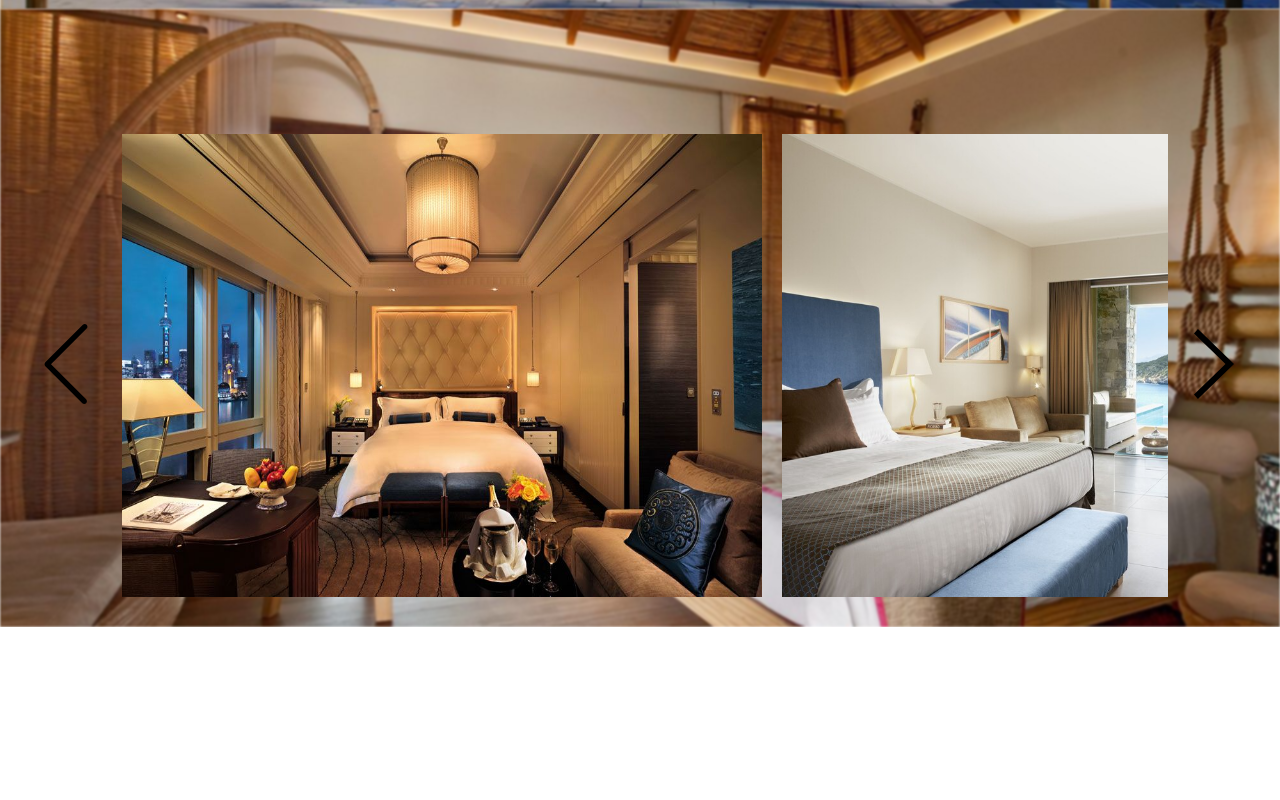
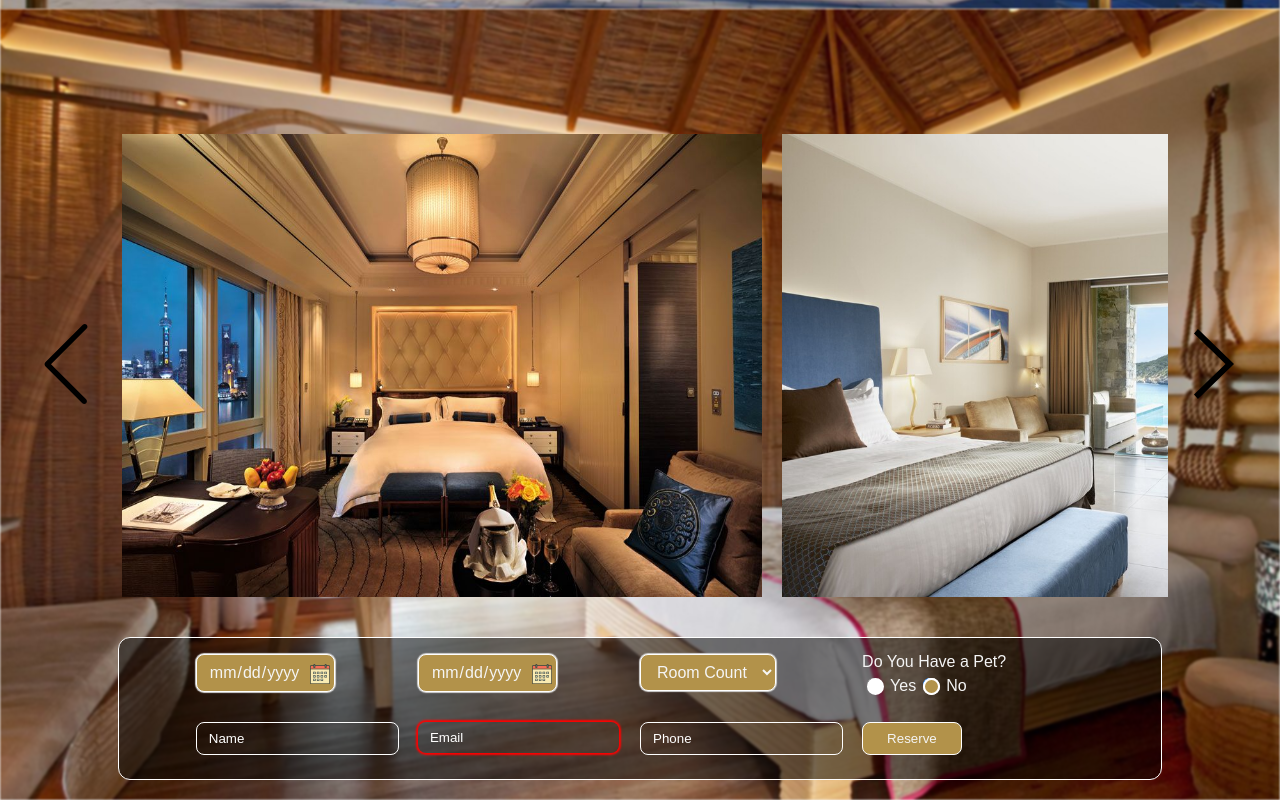
Before and after one commit to Sargis133/resort-hotel, a Nuxt app: page / in a window 1280 px wide. Shown: the part 1591-2391 px from the top of the page. Before the commit the page ends 2218 px from the top, so only its background shows below. Built offline with nearby package versions, Linux system fonts and the light colour scheme.

Commit message:
add new Component Book

```diff
--- a/pages/index.vue
+++ b/pages/index.vue
@@ -36,7 +36,9 @@
         <div class="rooms-content__rooms-aside">
           <div class="rooms-aside__rooms-slide">
             <Slider/>
-
+          </div>
+          <div class="rooms-aside__rooms-book">
+            <Book/>
           </div>
         </div>
       </div>
@@ -104,7 +106,12 @@ if(process.client) {
 #roomTitle {
   transition: all 800ms;
 }
-
+.rooms-aside__rooms-book {
+  margin-top: 30px;
+  padding: 0 40px;
+  display: flex;
+  justify-content: center;
+}
 
 
 
```
